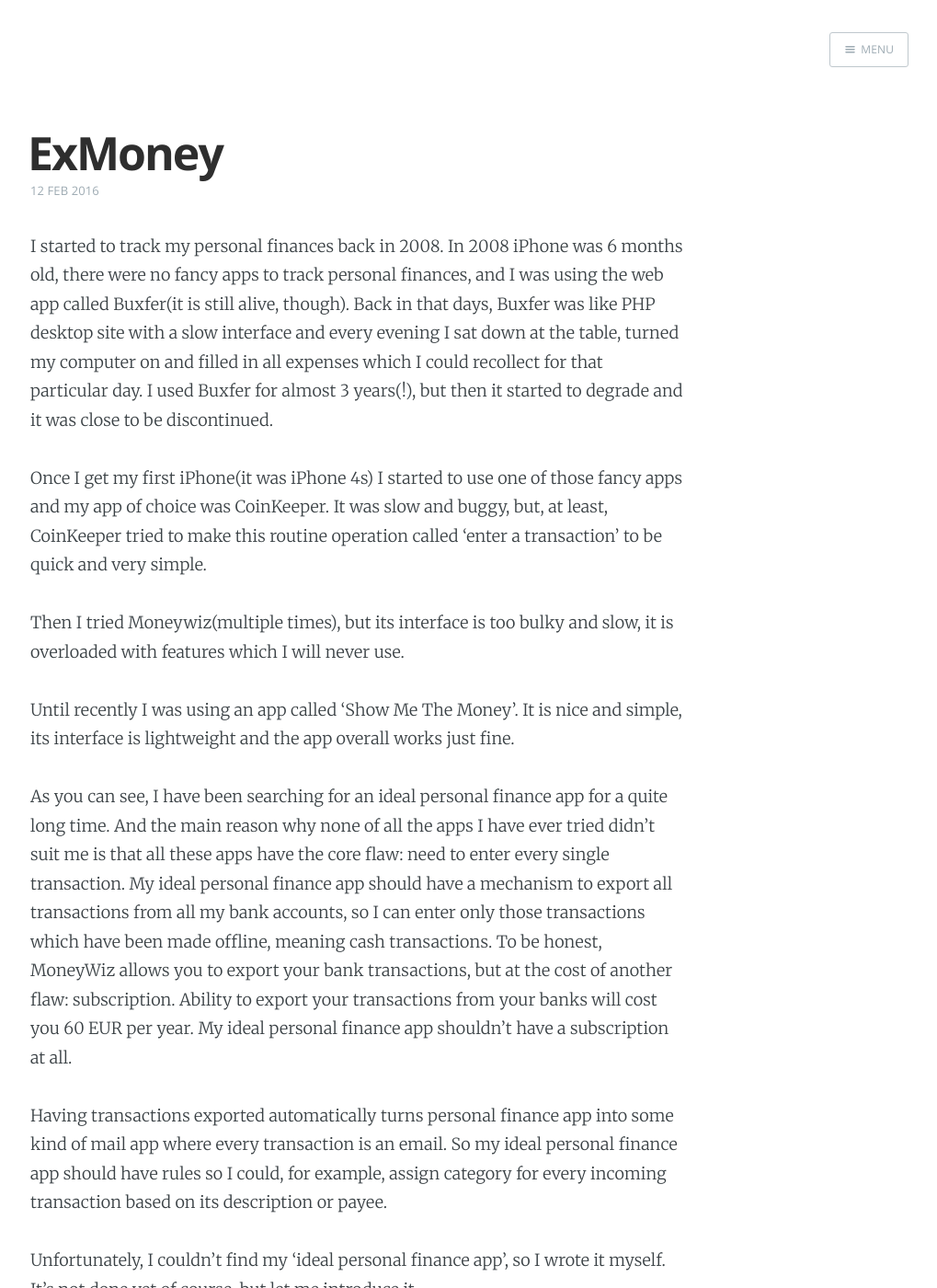
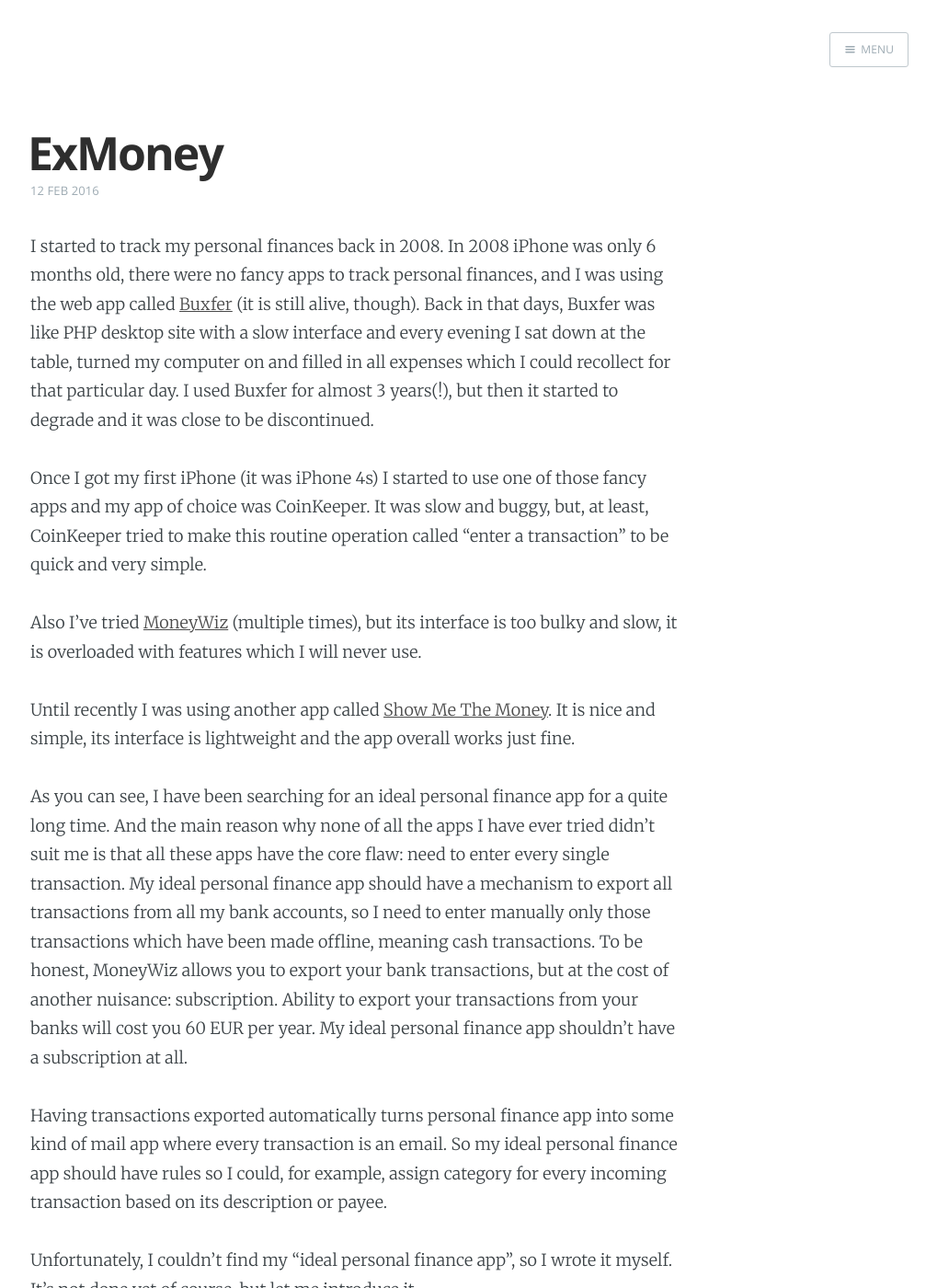
Before and after one commit to gaynetdinov/gaynetdinov.github.io, a Jekyll site: the page built from _posts/2016-03-05-ex-money.md, in a window 1280 px wide and 1400 px high. Shown: the whole window at 92% size, without its empty margins (252-1271 px from the left). Built offline with Jekyll 4.4.1, drawn with Linux system fonts in a browser that asks for light colours; nearby versions of some CDN libraries; some of the changed text lies outside the part shown.

Commit message:
Minor fixes, more links

```diff
--- a/_posts/2016-03-05-ex-money.md
+++ b/_posts/2016-03-05-ex-money.md
@@ -9,26 +9,26 @@
 navigation: True
 ---
 
-I started to track my personal finances back in 2008. In 2008 iPhone was 6 months old, there were no fancy apps to track personal finances, and I was using the web app called Buxfer(it is still alive, though). Back in that days, Buxfer was like PHP desktop site with a slow interface and every evening I sat down at the table, turned my computer on and filled in all expenses which I could recollect for that particular day. I used Buxfer for almost 3 years(!), but then it started to degrade and it was close to be discontinued.
+I started to track my personal finances back in 2008. In 2008 iPhone was only 6 months old, there were no fancy apps to track personal finances, and I was using the web app called [Buxfer](https://www.buxfer.com) (it is still alive, though). Back in that days, Buxfer was like PHP desktop site with a slow interface and every evening I sat down at the table, turned my computer on and filled in all expenses which I could recollect for that particular day. I used Buxfer for almost 3 years(!), but then it started to degrade and it was close to be discontinued.
 
-Once I get my first iPhone(it was iPhone 4s) I started to use one of those fancy apps and my app of choice was CoinKeeper. It was slow and buggy, but, at least, CoinKeeper tried to make this routine operation called 'enter a transaction' to be quick and very simple.
+Once I got my first iPhone (it was iPhone 4s) I started to use one of those fancy apps and my app of choice was CoinKeeper. It was slow and buggy, but, at least, CoinKeeper tried to make this routine operation called "enter a transaction" to be quick and very simple.
 
-Then I tried Moneywiz(multiple times), but its interface is too bulky and slow, it is overloaded with features which I will never use.
+Also I've tried [MoneyWiz](http://moneywizapp.com) (multiple times), but its interface is too bulky and slow, it is overloaded with features which I will never use.
 
-Until recently I was using an app called 'Show Me The Money'. It is nice and simple, its interface is lightweight and the app overall works just fine.
+Until recently I was using another app called [Show Me The Money](https://itunes.apple.com/en/app/gde-den-gi-ucet-rashodov-i/id906363437?mt=8). It is nice and simple, its interface is lightweight and the app overall works just fine.
 
-As you can see, I have been searching for an ideal personal finance app for a quite long time. And the main reason why none of all the apps I have ever tried didn't suit me is that all these apps have the core flaw: need to enter every single transaction. My ideal personal finance app should have a mechanism to export all transactions from all my bank accounts, so I can enter only those transactions which have been made offline, meaning cash transactions. To be honest, MoneyWiz allows you to export your bank transactions, but at the cost of another flaw: subscription. Ability to export your transactions from your banks will cost you 60 EUR per year. My ideal personal finance app shouldn't have a subscription at all.
+As you can see, I have been searching for an ideal personal finance app for a quite long time. And the main reason why none of all the apps I have ever tried didn't suit me is that all these apps have the core flaw: need to enter every single transaction. My ideal personal finance app should have a mechanism to export all transactions from all my bank accounts, so I need to enter manually only those transactions which have been made offline, meaning cash transactions. To be honest, MoneyWiz allows you to export your bank transactions, but at the cost of another nuisance: subscription. Ability to export your transactions from your banks will cost you 60 EUR per year. My ideal personal finance app shouldn't have a subscription at all.
 
 Having transactions exported automatically turns personal finance app into some kind of mail app where every transaction is an email. So my ideal personal finance app should have rules so I could, for example, assign category for every incoming transaction based on its description or payee.
 
-Unfortunately, I couldn't find my 'ideal personal finance app', so I wrote it myself. It's not done yet of course, but let me introduce it.
+Unfortunately, I couldn't find my "ideal personal finance app", so I wrote it myself. It's not done yet of course, but let me introduce it.
 
-So I started looking for the way how can I export my bank transactions. I checked MoneyWiz to see how they're doing it and turned out that they're using a service called 'Saltedge'. I checked Saltedge's documentation and API references, both looked quite ok, so I wrote them a letter in which asked if it's possible to use Saltedge for personal use and how much that would cost. Saltedge support answered that there is a special 'Test' mode which gives you access to up to 10 banks **for free**. And this 'Test' mode is eligible to be used for personal needs. What a good guy Saltedge!
+So I started looking for the way how can I export my bank transactions. I checked MoneyWiz to see how they're doing it and turned out that they're using a service called [Saltedge](https://www.saltedge.com). I checked Saltedge's documentation and API references, both looked quite ok, so I wrote them a letter in which asked if it's possible to use Saltedge for personal use and how much that would cost. [Saltedge](https://www.saltedge.com) support answered that there is a special "Test" mode which gives you access to up to 10 banks **for free**. And this "Test" mode is eligible to be used for personal needs. What a good guy [Saltedge](https://www.saltedge.com)!
 
-Then I wrote an application which I called 'ex_money' and made it open source of course: [https://github.com/gaynetdinov/ex_money](https://github.com/gaynetdinov/ex_money).
+Then I wrote an application which I called "ex_money" and made it open source of course: [https://github.com/gaynetdinov/ex_money](https://github.com/gaynetdinov/ex_money).
 It's written in Elixir programming language using Phoenix framework. [Framework7](http://framework7.io) was used to build a mobile version of the app, so it looks quite nice(see [screenshots](https://github.com/gaynetdinov/ex_money/tree/master/screenshots)). ExMoney can be easily deployed to free Heroku plan or any super-cheap-vps with 256 megs of RAM. Heroku says that ExMoney consumes 70-80 megs of RAM. htop on VPS says ExMoney consumes 50-60 megs of RAM. So roughly speaking, ExMoney can be deployed to any toaster or fridge.
 
-It's work-in-progress. It's a buggy, not tested piece of software. ExMoney was deployed and tested literally by two persons(myself and my friend). The code smells in some places and it's written considering happy-paths only. But being deployed to Heroku, ExMoney gives you an app with all your bank transactions exported(some banks allow to export transactions which have been made up to a year ago!) instantly and for free. So you can start analyzing your expenses based on 1 year history of your transactions! Amazing, isn't it? Saltedge provides automagic categorization of the transactions, but ExMoney allows you to set a list of rules which can be applied to every incoming transaction, so it's possible to reassign category or, for example, detect withdraw transaction and add an income transaction in 'Cash' account.
+It's work-in-progress. It's a buggy, not tested piece of software. ExMoney was deployed and tested literally by two persons(myself and my friend). The code smells in some places and it's written considering happy-paths only. But being deployed to Heroku, ExMoney gives you an app with all your bank transactions exported(some banks allow to export transactions which have been made up to a year ago!) instantly and for free. So you can start analyzing your expenses based on 1 year history of your transactions! Amazing, isn't it? [Saltedge](https://www.saltedge.com) provides automagic categorization of the transactions, but ExMoney allows you to set a list of rules which can be applied to every incoming transaction, so it's possible to reassign category or, for example, detect withdraw transaction and add an income transaction in "Cash" account.
 
 So I'd like to encourage everyone who tracks personal finances and who is interested in that topic to participate in ExMoney development. Please create issues and submit pull-requests.
 It might be a good place for designers to experiment with different ideas or for developers who want to learn Elixir and Phoenix.
```
